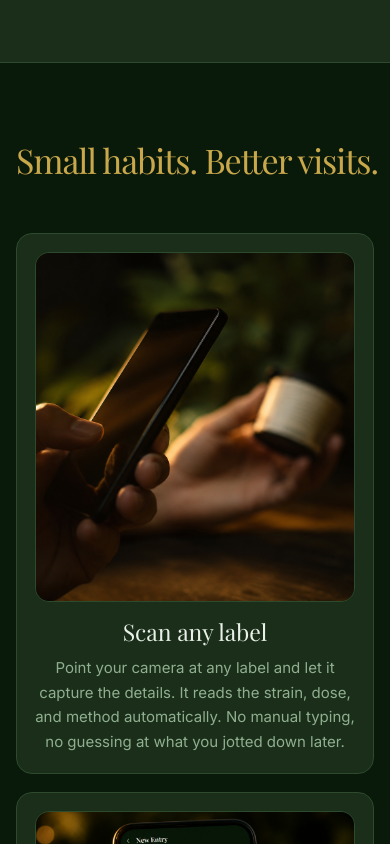
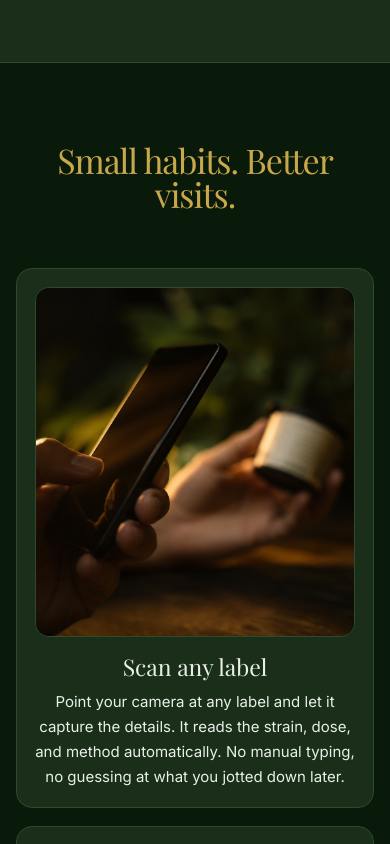
Before and after one commit to casevoiceai/my420journal-app, a React (Vite) app: page / in a window 390 px wide. Shown: the part 2940-3784 px from the top of the page. Built offline with nearby package versions, Linux system fonts and the light colour scheme.

Commit message:
Fix mobile Features heading and improve card text contrast

```diff
--- a/src/marketing/MarketingFeatures.jsx
+++ b/src/marketing/MarketingFeatures.jsx
@@ -43,17 +43,20 @@ export function FeatureGrid() {
         }}
       >
         <div style={{ marginBottom: '56px' }}>
-          <h2 style={{
+          <h2
+            className="marketing-features-heading"
+            style={{
               margin: '0 0 14px 0',
               color: S.gold,
               fontFamily: marketingFonts.playfair,
               fontSize: 'clamp(34px, 6vw, 64px)',
               lineHeight: 1.02,
               letterSpacing: '-0.03em',
-            whiteSpace: 'nowrap',
               textAlign: 'center',
-          }}>
-            Small habits. Better visits.
+            }}
+          >
+            <span>Small habits.</span>{' '}
+            <span>Better visits.</span>
           </h2>
         </div>
 
@@ -100,7 +103,7 @@ export function FeatureGrid() {
               </h3>
               <p style={{
                 margin: 0,
-                color: S.textSecondary,
+                color: S.textPrimary,
                 fontSize: '15px',
                 lineHeight: 1.65,
                 textAlign: 'center',
```
Lines whose indentation alone changed are shown as unchanged.
